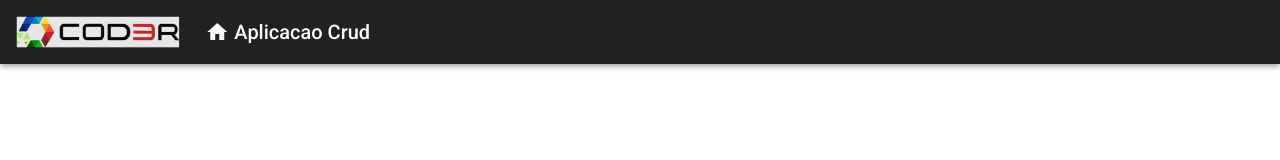
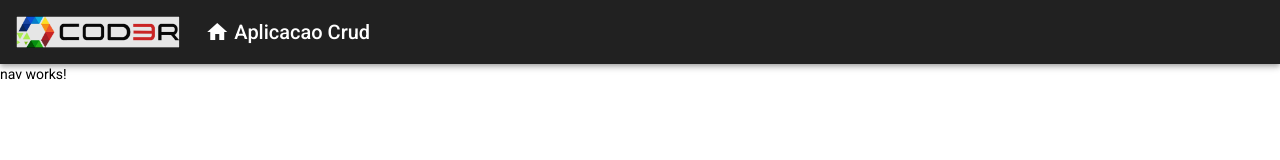
Before and after one commit to leandrolinkolnr/Project-Angular, an Angular app in the folder frontend/: page / in a window 1280 px wide. Shown: the top 160 px of the page. Built offline with nearby package versions, Linux system fonts and the light colour scheme.

Commit message:
criacao componente nav

```diff
--- a/frontend/src/app/app.component.html
+++ b/frontend/src/app/app.component.html
@@ -1,2 +1,3 @@
 <app-header></app-header>
+<app-nav></app-nav>
 <app-footer></app-footer>
--- /dev/null
+++ b/frontend/src/app/components/templat/nav/nav.component.html
@@ -0,0 +1 @@
+<p>nav works!</p>
--- /dev/null
+++ b/frontend/src/app/components/templat/nav/nav.component.ts
@@ -0,0 +1,15 @@
+import { Component, OnInit } from '@angular/core';
+
+@Component({
+  selector: 'app-nav',
+  templateUrl: './nav.component.html',
+  styleUrls: ['./nav.component.css']
+})
+export class NavComponent implements OnInit {
+
+  constructor() { }
+
+  ngOnInit(): void {
+  }
+
+}
```
Also changed, not shown: frontend/src/app/app.module.ts (+9 -2 lines), frontend/src/app/components/templat/nav/nav.component.css (added), 1 other file (tests, documents, lock files or other folders).
